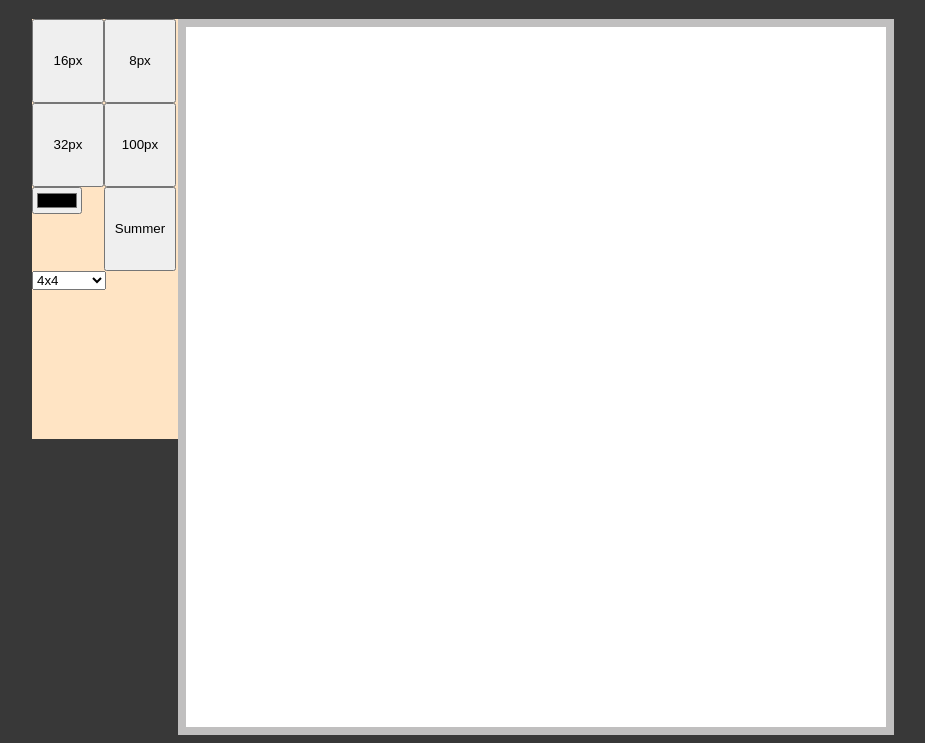
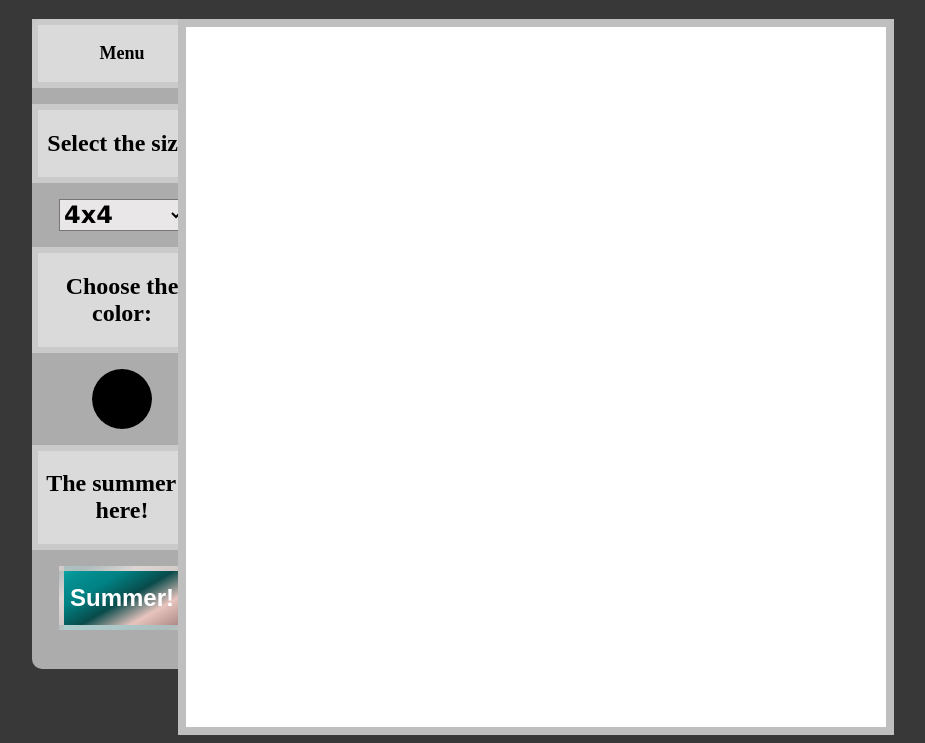
Before and after one commit to LukaNikcevic77/Etch-a-Sketch, a plain HTML site: page index.html in a window 1280 px wide. Shown: the part 61-804 px from the top of the page, without its empty margins (104-1029 px from the left). Drawn offline with Linux system fonts and the light colour scheme.

Commit message:
Finished UI

```diff
--- a/index.html
+++ b/index.html
@@ -12,14 +12,9 @@
     <h1>Draw something nice!</h1>
     <div class="grid">
         <div class="left-side">
+            <span class="menu-name"><p class="menu-text">Menu</p></span>
+            <span><h2 class="menuText">Select the size: </h2></span>
 
-                <button id="16squares">16px</button>
-                <button id="8squares">8px</button>
-                <button id="32squares">32px</button>
-                <button id="100squares">100px</button>
-                <input type="color" value="#000000" id="colorpicker">
-                <button id="summerVibe">Summer</button>
-                <label for="menu">
             <select name="menu" id="menu">
                 <option value="4">4x4</option>
                 <option value="8">8x8</option>
@@ -28,6 +23,12 @@
                 <option value="64">64x64</option>
                 <option value="100">100x100</option>
             </select>
+               <span><h2 class="colorText">Choose the color: </h2></span>
+               <div id="colorpickercage"><input type="color" value="#000000" id="colorpicker"></div>
+
+                <span><h2 class="summerText">The summer is here!</h2></span>
+                <button id="summerVibe">Summer!</button>
+                <label for="menu" id="menuu">
                 </label>
 
 
--- a/javascript.js
+++ b/javascript.js
@@ -2,10 +2,6 @@ const div = document.createElement("div");
 const summer = ["#0dafae", "#008284", "#094b4b", "#e8c4be", "#ac8885"];
 
 const graph = document.querySelector(".board");
-const button16 = document.getElementById("16squares");
-const button32 = document.getElementById("32squares");
-const button8 = document.getElementById("8squares");
-const button100 = document.getElementById("100squares");
 const buttonsummer = document.getElementById("summerVibe");
 const colorpicker = document.getElementById("colorpicker");
 const sizemenu = document.getElementById("menu");
--- a/style.css
+++ b/style.css
@@ -29,17 +29,15 @@ h1 {
 
 
 .left-side {
-    display: grid;
-    grid-template-columns: repeat(2, 40%);
-    grid-template-rows: repeat(5, 20%);
-    grid-column-gap: 0rem;
-
-     margin-left: 8rem;
+    display: flex;
+    flex-direction: column;
+    gap: 1rem;
     min-width: 180px;
     max-width: 180px;
-    max-height: 420px;
-    min-height: 420px;
-    background-color: bisque;
+    max-height: 650px;
+    background-color: rgb(173, 172, 172);;
+    margin-left: 8rem;
+    border-radius: 10px;
 
 }
 
@@ -51,3 +49,67 @@ h1 {
     display: grid;
 
 }
+
+#colorpicker, #summerVibe, #menuu {
+    align-self: flex-end;
+    margin: 0 auto;
+
+}
+
+h2{
+    text-align: center;
+    color: black;
+}
+
+span {
+
+    text-align: center;
+
+    color: black;
+    background-color: rgba(233, 231, 231, 0.788);
+    padding: -20px;
+    border: 6px solid rgba(199, 199, 199, 0.774);
+}
+span p{
+
+    font-size: 18px;
+    font-weight: bold;
+
+}
+select {
+    font-weight: 600;
+    font-family: 'Lucida Sans', 'Lucida Sans Regular', 'Lucida Grande', 'Lucida Sans Unicode', Geneva, Verdana, sans-serif;
+    font-size: 24px;
+    align-self: center;
+    max-width: 70%;
+    min-height: 2rem;
+   background: rgba(250, 248, 248, 0.788);
+}
+#colorpickercage{
+    align-self: center;
+    position: relative;
+    overflow: hidden;
+    min-width: 60px;
+    max-width: 60px;
+    min-height: 60px;
+    max-height: 60px;
+    border-radius: 30px;
+}
+#colorpicker{
+
+    position: absolute;
+    right: -7px;
+    top: -8px;
+    width: 84px;
+    height: 84px;
+
+}
+#summerVibe{
+    max-width: 70%;
+    min-height: 4rem;
+    font-size: 24px;
+    background-image: linear-gradient(150deg, #0dafae, 5%, #008284, #094b4b, #e8c4be, #ac8885);
+    border: 5px solid rgba(218, 218, 218, 0.788);
+    color: white;
+    font-weight: bold;
+}
```
Lines whose indentation alone changed are shown as unchanged.
